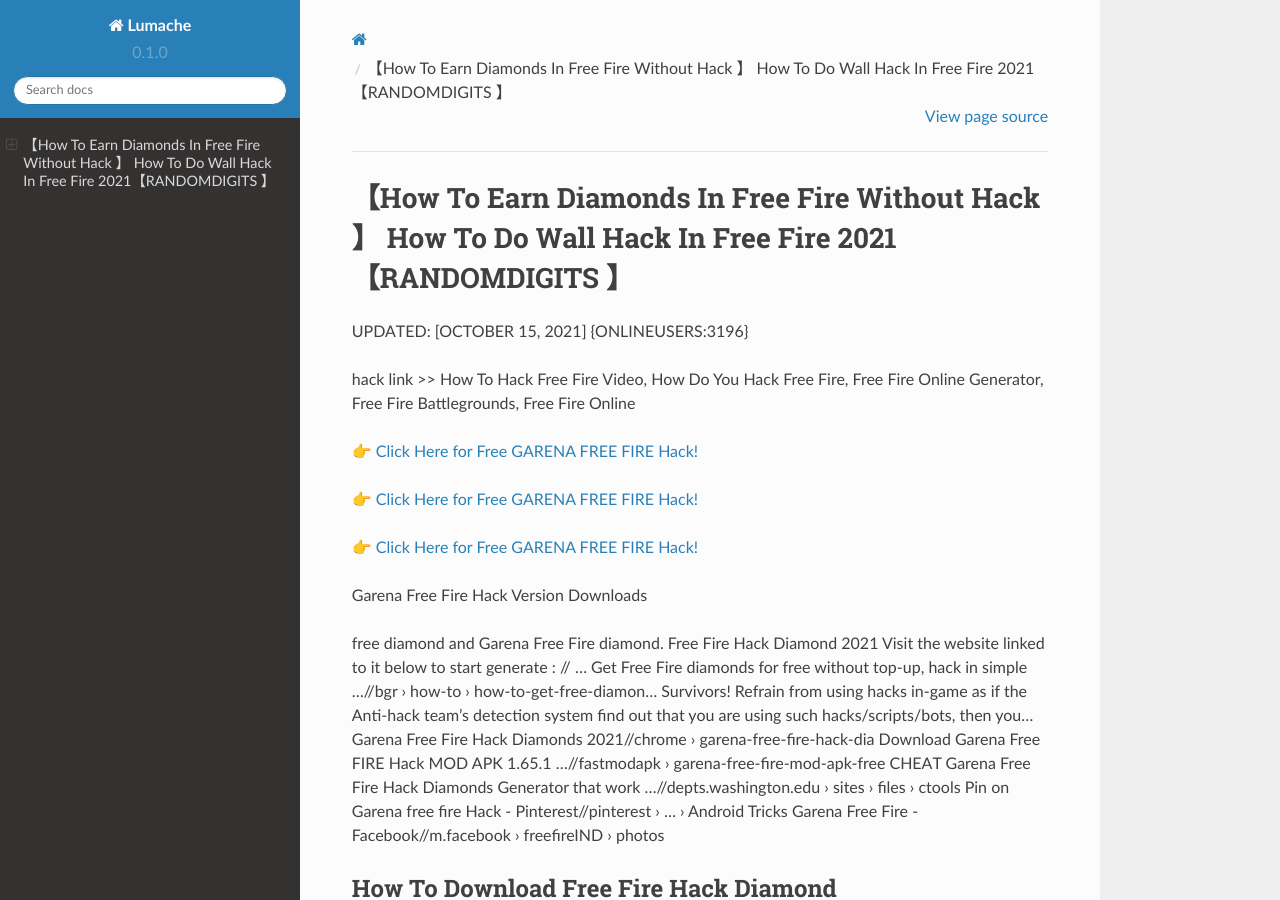
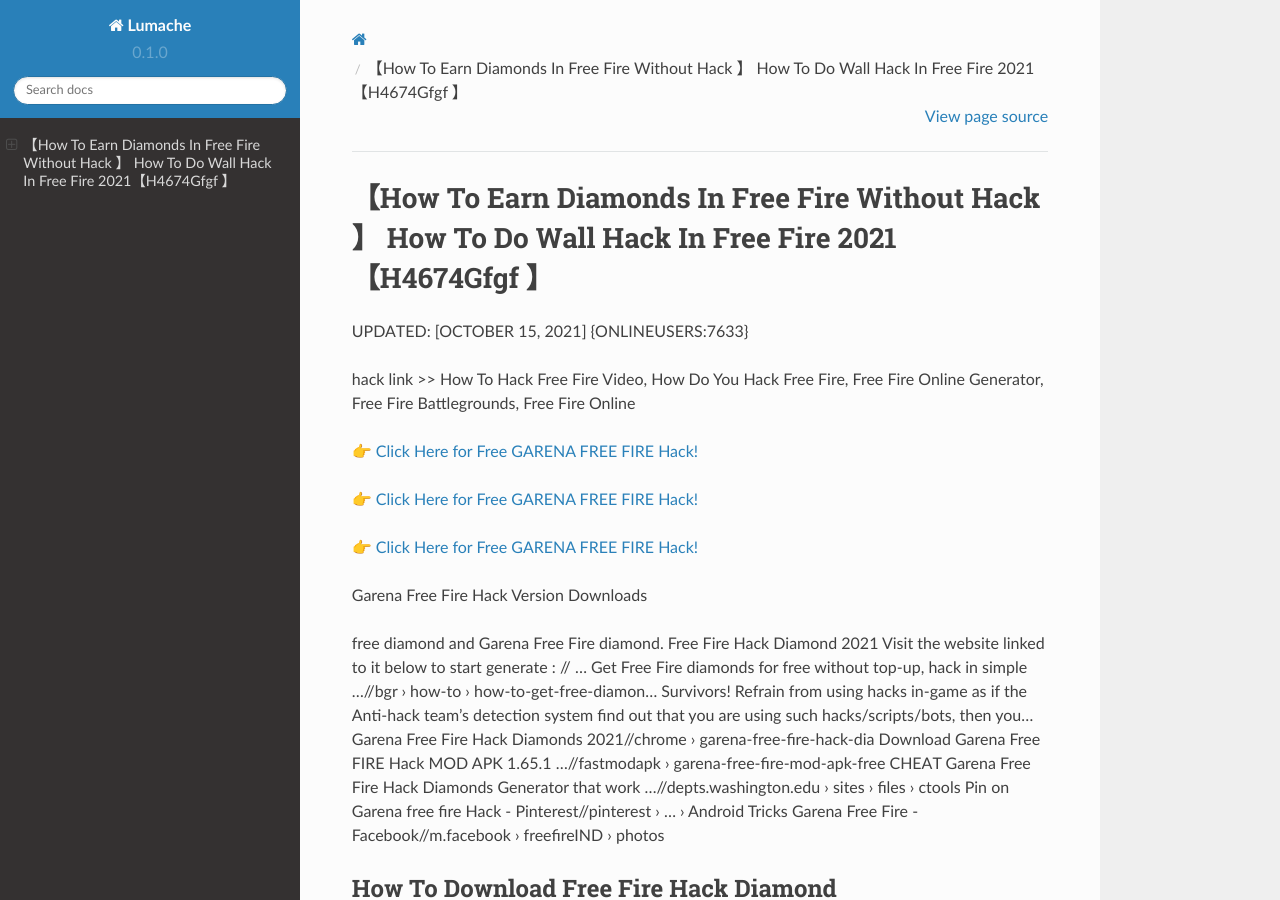
Before and after one commit to Courterweas/Garena17FreeFire, a Sphinx documentation site: the page built from docs/source/index.rst, in a window 1280 px wide and 900 px high. Built offline with Sphinx 7.4.7 and the Read the Docs theme 2.0.0, drawn with Linux system fonts in a browser that asks for light colours.

Commit message:
Update index.rst

```diff
--- a/docs/source/index.rst
+++ b/docs/source/index.rst
@@ -1,6 +1,6 @@
-【How To Earn Diamonds In Free Fire Without Hack 】 How To Do Wall Hack In Free Fire 2021【RANDOMDIGITS 】
+【How To Earn Diamonds In Free Fire Without Hack 】 How To Do Wall Hack In Free Fire 2021【H4674Gfgf 】
 ==============================================================================
-UPDATED: [OCTOBER 15, 2021] {ONLINEUSERS:3196}
+UPDATED: [OCTOBER 15, 2021] {ONLINEUSERS:7633}
 
 hack link >> How To Hack Free Fire Video, How Do You Hack Free Fire, Free Fire Online Generator, Free Fire Battlegrounds, Free Fire Online
 
```
